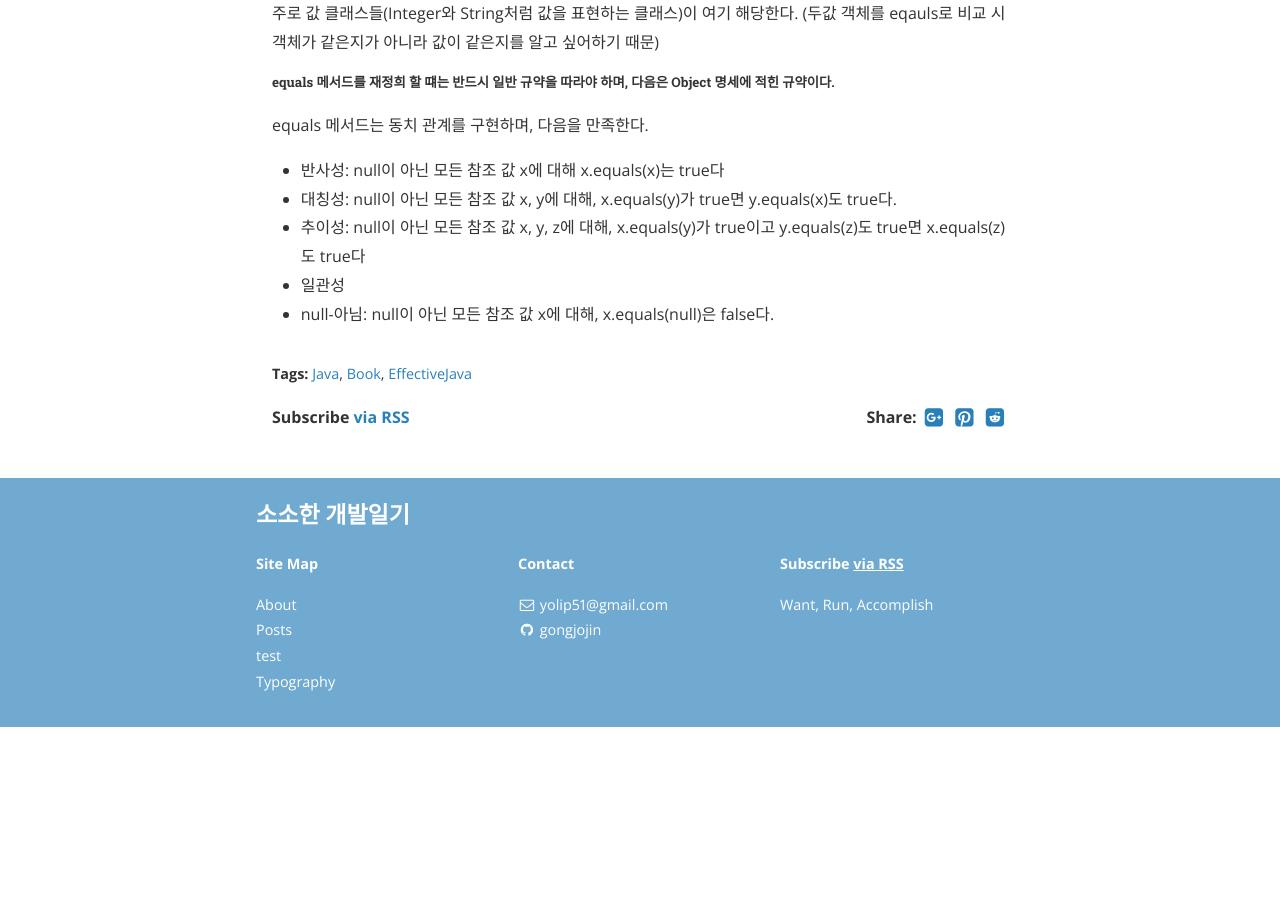
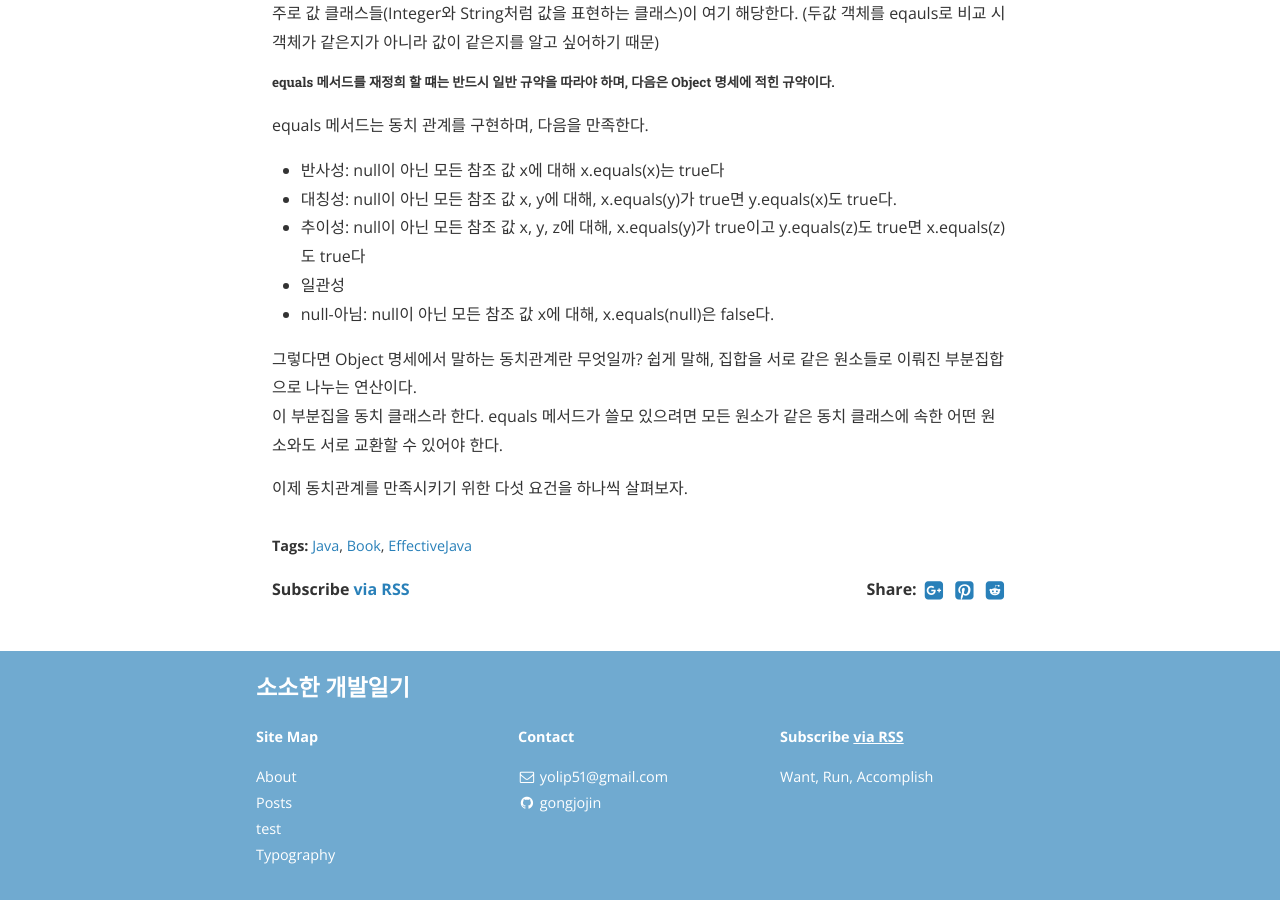
Before and after one commit to gonghojin/gonghojin.github.io, a Jekyll site: the page built from _posts/book/java/effectiveJava/2019-09-19-effectiveJava2.md, in a window 1280 px wide and 900 px high, scrolled down 1084 px. Built offline with Jekyll 4.4.1, drawn with Linux system fonts in a browser that asks for light colours; nearby versions of some CDN libraries; comment, search, counter and statistics services are not loaded; before the commit the page ends 1811 px from its top, so only the background shows below that.

Commit message:
Add: 이펙티브자바_eqauls는 일반 규약을 지켜 재정의하라

```diff
--- a/_posts/book/java/effectiveJava/2019-09-19-effectiveJava2.md
+++ b/_posts/book/java/effectiveJava/2019-09-19-effectiveJava2.md
@@ -30,3 +30,8 @@ equals 메서드는 동치 관계를 구현하며, 다음을 만족한다.
 + 추이성: null이 아닌 모든 참조 값 x, y, z에 대해, x.equals(y)가 true이고 y.equals(z)도 true면 x.equals(z)도 true다
 + 일관성
 + null-아님: null이 아닌 모든 참조 값 x에 대해, x.equals(null)은 false다.
+
+그렇다면 Object 명세에서 말하는 동치관계란 무엇일까? 쉽게 말해, 집합을 서로 같은 원소들로 이뤄진 부분집합으로 나누는 연산이다.
+이 부분집을 동치 클래스라 한다. equals 메서드가 쓸모 있으려면 모든 원소가 같은 동치 클래스에 속한 어떤 원소와도 서로 교환할 수 있어야 한다.
+
+이제  동치관계를 만족시키기 위한 다섯 요건을 하나씩 살펴보자.
```
